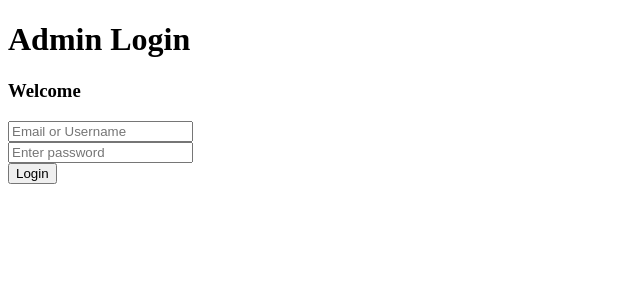
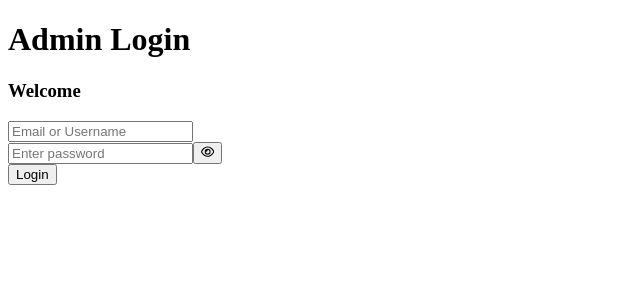
Before and after one commit to monalisasabina/Stitches-By-Mona-Frontend-admin, a React (Vite) app: page /admin_login in a window 1280 px wide. Shown: the top 300 px of the page, without its empty margins (0-640 px from the left). Built offline with nearby package versions, Linux system fonts and the light colour scheme.

Commit message:
unhide/hide password

```diff
--- a/package.json
+++ b/package.json
@@ -12,6 +12,7 @@
   "dependencies": {
     "react": "^19.2.8",
     "react-dom": "^19.2.8",
+    "react-icons": "^5.7.0",
     "react-router-dom": "^6.30.6"
   },
   "devDependencies": {
--- a/src/auth/login.jsx
+++ b/src/auth/login.jsx
@@ -1,5 +1,9 @@
 import { useState } from "react";
 import { useNavigate } from "react-router-dom";
+
+// react icons
+import { FaRegEyeSlash } from "react-icons/fa6";
+import { FaRegEye } from "react-icons/fa6";
 
 function Login() {
 
@@ -7,6 +11,7 @@ function Login() {
     const [password, setPassword] = useState("");
     const [error, setError] = useState("");
     const [loading, setLoading] = useState(false);
+    const [showPassword, setShowPassword] = useState(false);
 
     const navigate = useNavigate();
 
@@ -82,13 +87,24 @@ function Login() {
                     </div>
 
                     {/* PASSWORD */}
-                    <div>
+                    <div className="login-form-password">
 
-                        <input type="password"
+                        <input type={showPassword ? "text" : "password"}
                                id="password"
                                value={password}
                                onChange={(e) => setPassword(e.target.value)}
-                               placeholder="Enter password" required />
+                               placeholder="Enter password"
+                               required
+                        />
+
+                        <button
+                            type="button"
+                            onClick={() => setShowPassword(!showPassword)}
+                        >
+                            {showPassword ? <FaRegEyeSlash /> : <FaRegEye /> }
+
+                        </button>
+
                     </div>
 
                     {/* ERROR MESSAGE */}
```
Also changed, not shown: 1 other file (tests, documents, lock files or other folders).
